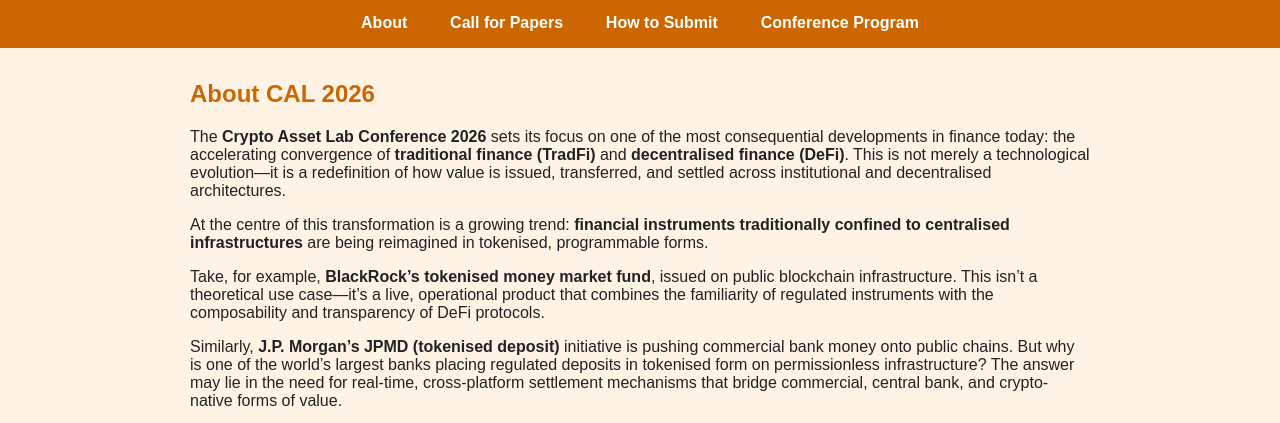
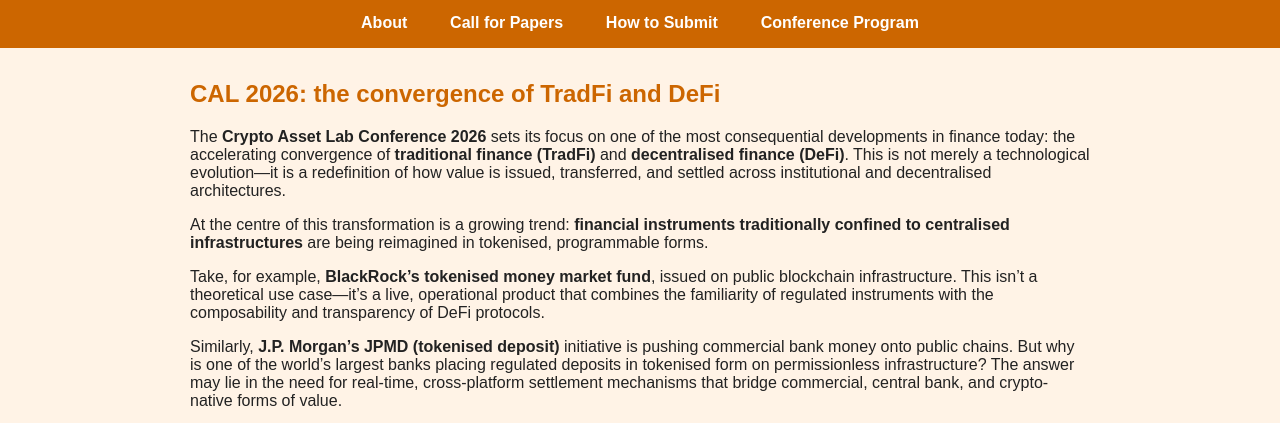
Before and after one commit to zimo117/cal2026, a plain HTML site: page index.html in a window 1280 px wide. Shown: the part 354-777 px from the top of the page. Drawn offline with Linux system fonts and the light colour scheme.

Commit message:
Update index.html

```diff
--- a/index.html
+++ b/index.html
@@ -68,7 +68,7 @@
   </nav>
   <main>
     <section id="about">
-      <h2>About CAL 2026</h2>
+      <h2>CAL 2026: the convergence of TradFi and DeFi</h2>
       <p>The <strong>Crypto Asset Lab Conference 2026</strong> sets its focus on one of the most consequential developments in finance today: the accelerating convergence of <strong>traditional finance (TradFi)</strong> and <strong>decentralised finance (DeFi)</strong>. This is not merely a technological evolution—it is a redefinition of how value is issued, transferred, and settled across institutional and decentralised architectures.</p>
       <p>At the centre of this transformation is a growing trend: <strong>financial instruments traditionally confined to centralised infrastructures</strong> are being reimagined in tokenised, programmable forms.</p>
       <p>Take, for example, <strong>BlackRock’s tokenised money market fund</strong>, issued on public blockchain infrastructure. This isn’t a theoretical use case—it’s a live, operational product that combines the familiarity of regulated instruments with the composability and transparency of DeFi protocols.</p>
```
